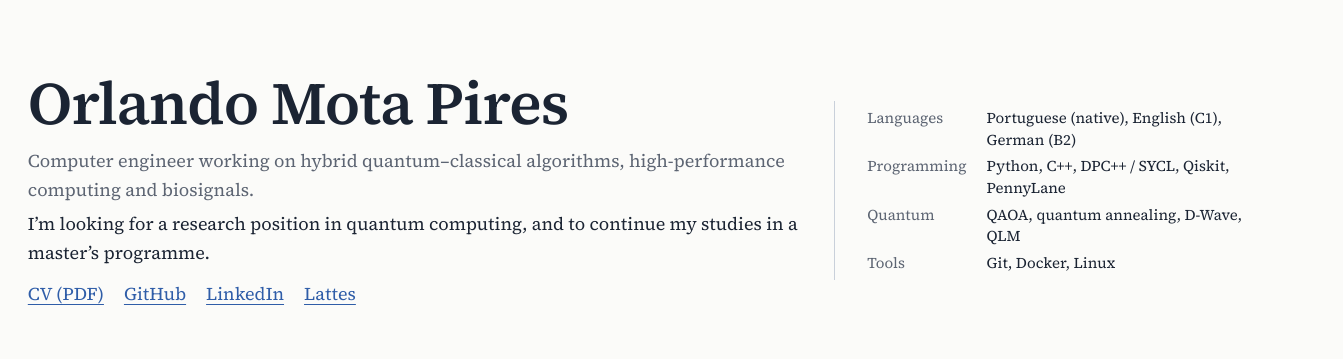
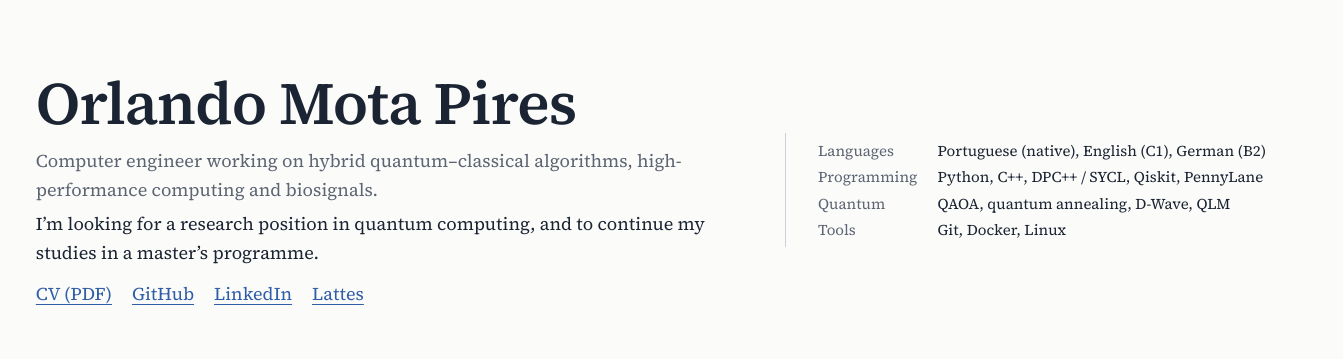
Before and after one commit to orlandomotapires/orlandomotapires.github.io, a plain HTML site: page index.html in a window 1536 px wide. Shown: the top 359 px of the page, 193-1536 px from the left. Drawn offline with Linux system fonts and the light colour scheme.

Commit message:
Keep each languages and tools row on one line
Co-Authored-By: Claude Opus 5.5 <noreply@anthropic.com>

```diff
--- a/index.html
+++ b/index.html
@@ -133,14 +133,16 @@
     .skills dt { color: var(--muted); }
     .skills dd { margin: 0; }
 
-    @media (min-width: 1200px) {
-      .intro { grid-template-columns: auto minmax(0, 1fr) minmax(0, 27rem); }
+    /* Wide screens: the list gets its own column, sized so every row stays on one line. */
+    @media (min-width: 1400px) {
+      .intro { grid-template-columns: auto minmax(0, 1fr) max-content; column-gap: 2.5rem; }
       .skills {
         grid-column: 3;
         margin: 0;
         padding: 0.4rem 0 0.4rem 2rem;
         border-left: 1px solid var(--rule);
       }
+      .skills dd { white-space: nowrap; }
     }
 
     .portrait {
```
